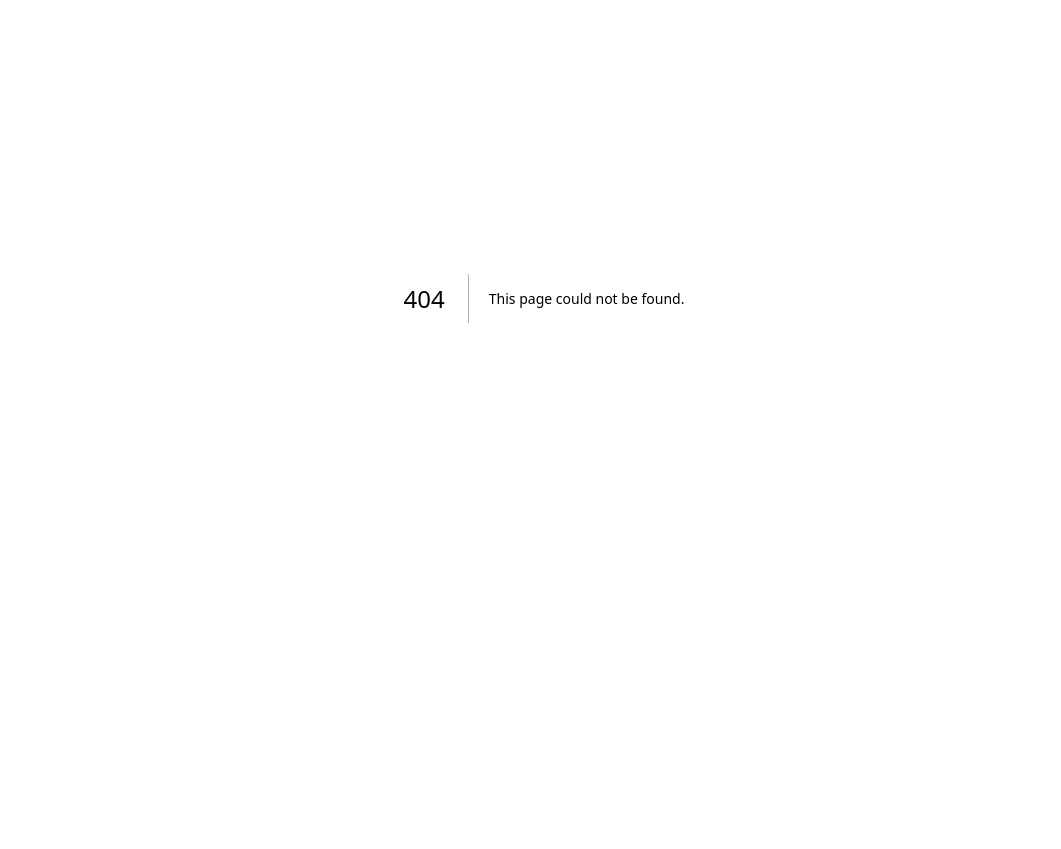
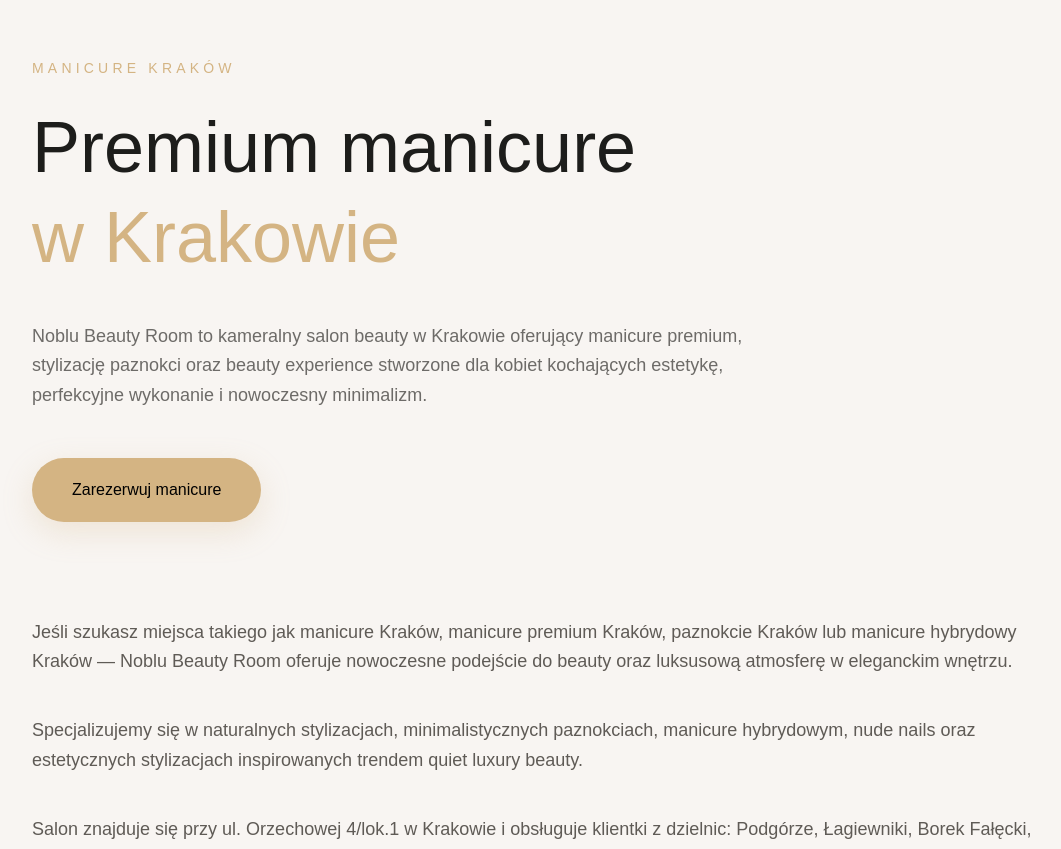
Before and after one commit to Noblunat/noblu-beauty-room, a Next.js app: page /manicure-krakow in a window 1280 px wide. Before the commit this address had no page. Shown: the part 102-951 px from the top of the page, without its empty margins (96-1157 px from the left). Before the commit the page ends 800 px from the top, so only its background shows below. Built offline with nearby package versions, Linux system fonts and the light colour scheme.

Commit message:
Add manicure Krakow landing page

```diff
--- /dev/null
+++ b/app/manicure-krakow/page.tsx
@@ -0,0 +1,76 @@
+export const metadata = {
+  title: "Manicure Kraków | Noblu Beauty Room",
+  description:
+    "Premium manicure w Krakowie. Stylizacja paznokci, manicure hybrydowy i beauty experience w Noblu Beauty Room.",
+}
+
+export default function ManicureKrakowPage() {
+  return (
+    <main className="min-h-screen bg-[#F8F5F2] text-[#1D1D1B]">
+
+      <section className="pt-40 pb-24 px-6 lg:px-12">
+        <div className="max-w-5xl mx-auto">
+
+          <div className="text-sm uppercase tracking-[0.3em] text-[#D4B483] mb-6">
+            Manicure Kraków
+          </div>
+
+          <h1 className="text-5xl lg:text-7xl font-light leading-tight">
+            Premium manicure
+            <span className="block text-[#D4B483]">
+              w Krakowie
+            </span>
+          </h1>
+
+          <p className="mt-10 text-lg text-[#6D6B68] leading-relaxed max-w-3xl">
+            Noblu Beauty Room to kameralny salon beauty w Krakowie oferujący
+            manicure premium, stylizację paznokci oraz beauty experience
+            stworzone dla kobiet kochających estetykę, perfekcyjne wykonanie
+            i nowoczesny minimalizm.
+          </p>
+
+          <div className="mt-12">
+            <a
+              href="https://booksy.com/pl-pl/105150_noblu-beauty-room_paznokcie_8820_krakow"
+              target="_blank"
+              rel="noopener noreferrer"
+              className="inline-flex items-center justify-center px-10 py-5 rounded-full bg-[#D4B483] text-black font-medium hover:scale-105 transition-transform shadow-[0_10px_30px_rgba(212,180,131,0.25)]"
+            >
+              Zarezerwuj manicure
+            </a>
+          </div>
+
+        </div>
+      </section>
+
+      <section className="pb-24 px-6 lg:px-12">
+        <div className="max-w-5xl mx-auto space-y-10 text-lg leading-relaxed text-[#5F5B56]">
+
+          <p>
+            Jeśli szukasz miejsca takiego jak manicure Kraków,
+            manicure premium Kraków, paznokcie Kraków lub
+            manicure hybrydowy Kraków — Noblu Beauty Room
+            oferuje nowoczesne podejście do beauty oraz
+            luksusową atmosferę w eleganckim wnętrzu.
+          </p>
+
+          <p>
+            Specjalizujemy się w naturalnych stylizacjach,
+            minimalistycznych paznokciach, manicure hybrydowym,
+            nude nails oraz estetycznych stylizacjach inspirowanych
+            trendem quiet luxury beauty.
+          </p>
+
+          <p>
+            Salon znajduje się przy ul. Orzechowej 4/lok.1
+            w Krakowie i obsługuje klientki z dzielnic:
+            Podgórze, Łagiewniki, Borek Fałęcki,
+            Ruczaj oraz Kurdwanów.
+          </p>
+
+        </div>
+      </section>
+
+    </main>
+  )
+}
```
